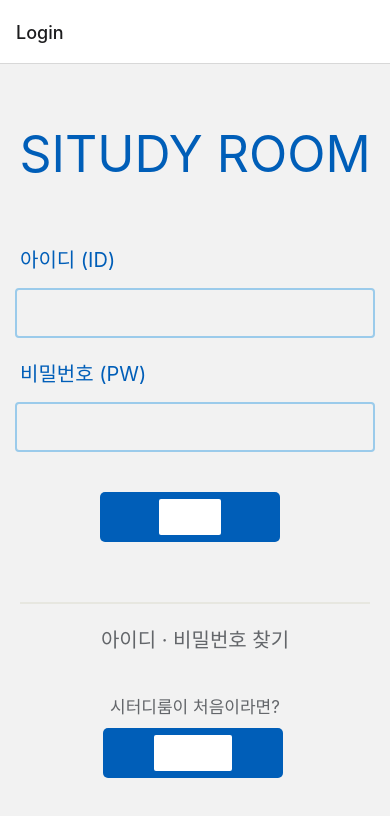
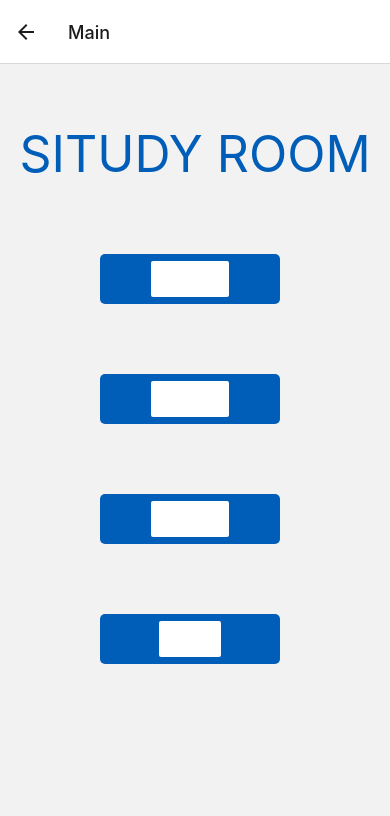
Before and after one commit to soonga00/situdyroom, a React Native app: screen /Main in a window 390 px wide. Shown: the top 816 px of the page. Built offline with nearby package versions, Linux system fonts and the light colour scheme.

Commit message:
finished until main

```diff
--- a/App.js
+++ b/App.js
@@ -4,8 +4,11 @@ import { createNativeStackNavigator } from '@react-navigation/native-stack';
 import LoginScreen from './screens/LoginScreen';
 import Register1Screen from "./screens/Register1Screen";
 import Register2Screen from "./screens/Register2Screen";
+import Register3Screen from "./screens/Register3Screen";
 import FindIDScreen from "./screens/FindIDScreen";
 import FindPWScreen from "./screens/FindPWScreen";
+import CertifyLoadingScreen from "./screens/CertifyLoadingScreen";
+import MainScreen from "./screens/MainScreen";
 
 const Stack = createNativeStackNavigator();
 
@@ -15,8 +18,11 @@ function App() {
       <Stack.Screen name="Login" component={LoginScreen} />
       <Stack.Screen name="Register1" component={Register1Screen} />
       <Stack.Screen name="Register2" component={Register2Screen} />
+      <Stack.Screen name="Register3" component={Register3Screen} />
       <Stack.Screen name="Find ID" component={FindIDScreen} />
       <Stack.Screen name="Find PW" component={FindPWScreen} />
+      <Stack.Screen name="Certify Loading" component={CertifyLoadingScreen} />
+      <Stack.Screen name="Main" component={MainScreen} />
     </Stack.Navigator>
   </NavigationContainer>
 }
--- a/package.json
+++ b/package.json
@@ -13,9 +13,11 @@
     "@react-navigation/native-stack": "^6.9.1",
     "expo": "~46.0.16",
     "expo-checkbox": "^2.2.0",
+    "expo-image-picker": "~13.3.1",
     "expo-status-bar": "~1.4.0",
     "react": "18.0.0",
     "react-native": "0.69.6",
+    "react-native-image-picker": "^4.10.1",
     "react-native-safe-area-context": "^4.4.1",
     "react-native-screens": "^3.18.2"
   },
--- a/screens/CertifyLoadingScreen.js
+++ b/screens/CertifyLoadingScreen.js
@@ -0,0 +1,44 @@
+import { StyleSheet, Text, SafeAreaView, } from 'react-native'
+import React from 'react'
+import Color from '../colors/uosColors';
+function CertifyLoadingScreen() {
+    return (
+        <SafeAreaView>
+            <Text style={styles.titleStyle}>SITUDY ROOM</Text>
+            <Text style={styles.textStyle1}>학생증을 인증하는 데</Text>
+            <Text style={styles.textStyle2}>약 3 ~ 4일 소요됩니다.</Text>
+        </SafeAreaView>
+    )
+}
+
+const styles = StyleSheet.create({
+    /* 제목 */
+    titleStyle: {
+        color: Color.blue,
+        marginTop: 60,
+        fontSize: 50,
+        fontStyle: 'bold',
+        alignContent: 'center',
+        textAlign: 'center',
+    },
+    textStyle1: {
+        color: Color.gray,
+        marginTop: 200,
+        fontSize: 30,
+        fontStyle: 'bold',
+        alignContent: 'center',
+        textAlign: 'center',
+    },
+    textStyle2: {
+        color: Color.gray,
+        marginTop: 10,
+        fontSize: 30,
+        fontStyle: 'bold',
+        alignContent: 'center',
+        textAlign: 'center',
+    },
+
+
+});
+
+export default CertifyLoadingScreen;
--- a/screens/LoginScreen.js
+++ b/screens/LoginScreen.js
@@ -1,6 +1,7 @@
 import React, { useState } from "react";
 import { SafeAreaView, Text, StyleSheet, View, Button, TextInput, TouchableOpacity, Alert } from 'react-native';
 import Color from '../colors/uosColors';
+import Main from './MainScreen';
 
 function LoginScreen({ navigation }) {
     const [ID, setID] = useState('')
@@ -11,6 +12,7 @@ function LoginScreen({ navigation }) {
             Alert.alert("아이디가 올바르지 않습니다.")
         else if (PW == '')
             Alert.alert("비밀번호가 올바르지 않습니다.")
+        navigation.navigate('Main')
     }
     const onPressFind = () => {
         navigation.navigate('Find ID')
--- /dev/null
+++ b/screens/MainScreen.js
@@ -0,0 +1,82 @@
+import { StyleSheet, Text, SafeAreaView, TouchableOpacity, Button } from 'react-native'
+import React from 'react'
+import Color from '../colors/uosColors';
+
+function MainScreen({ navigation }) {
+
+    const onPressReserv = () => {
+
+    }
+    const onPressCheckReserv = () => {
+
+    }
+    const onPressEnter = () => {
+
+    }
+    const onPressBoard = () => {
+
+    }
+
+    return (
+        <SafeAreaView>
+            <Text style={styles.titleStyle}>SITUDY ROOM</Text>
+            <TouchableOpacity style={styles.buttonStyle} onPress={onPressReserv}>
+                <Button
+                    onPress={onPressReserv}
+                    title={'예 약 하 기'}
+                    color={'white'}
+                    fontSize={30}
+                />
+            </TouchableOpacity>
+            <TouchableOpacity style={styles.buttonStyle} onPress={onPressCheckReserv}>
+                <Button
+                    onPress={onPressCheckReserv}
+                    title={'예 약 확 인'}
+                    color={'white'}
+                    fontSize={30}
+                />
+            </TouchableOpacity>
+            <TouchableOpacity style={styles.buttonStyle} onPress={onPressEnter}>
+                <Button
+                    onPress={onPressEnter}
+                    title={'입 실 신 청'}
+                    color={'white'}
+                    fontSize={30}
+                />
+            </TouchableOpacity>
+            <TouchableOpacity style={styles.buttonStyle} onPress={onPressBoard}>
+                <Button
+                    onPress={onPressBoard}
+                    title={'게 시 판'}
+                    color={'white'}
+                    fontSize={30}
+                />
+            </TouchableOpacity>
+        </SafeAreaView>
+    )
+}
+
+const styles = StyleSheet.create({
+    /* 제목 */
+    titleStyle: {
+        color: Color.blue,
+        marginTop: 60,
+        fontSize: 50,
+        fontStyle: 'bold',
+        alignContent: 'center',
+        textAlign: 'center',
+    },
+    /* 버튼 */
+    buttonStyle: {
+        alignItems: 'center',
+        justifyContent: 'center',
+        marginTop: 70,
+        marginHorizontal: 100,
+        width: 180,
+        height: 50,
+        backgroundColor: Color.blue,
+        borderRadius: 5
+    },
+});
+
+export default MainScreen;
--- a/screens/Register1Screen.js
+++ b/screens/Register1Screen.js
@@ -3,7 +3,7 @@ import CheckBox from 'expo-checkbox';
 import React, { useState } from "react";
 import Color from '../colors/uosColors';
 
-function Register1Screen(navigation) {
+function Register1Screen({ navigation }) {
     const [name, setName] = useState('')
     const [classNum, setClassNum] = useState(0)
     const [phoneNum, setPhoneNum] = useState(0)
@@ -19,7 +19,7 @@ function Register1Screen(navigation) {
         else if (toggleCheckBox == false)
             Alert.alert("개인정보 수집, 이용 동의를 눌러주세요.")
         else
-            navigation.navigation.navigate('Register2')
+            navigation.navigate('Register2')
 
     }
     return (
--- a/screens/Register2Screen.js
+++ b/screens/Register2Screen.js
@@ -2,7 +2,7 @@ import { SafeAreaView, Text, StyleSheet, View, Button, Alert, TextInput, Touchab
 import React, { useState } from "react";
 import Color from '../colors/uosColors';
 
-function Register2Screen(navigation) {
+function Register2Screen({ navigation }) {
     const [ID, setID] = useState('')
     const [PW, setPW] = useState('')
     const [PW2, setPW2] = useState('')
@@ -14,6 +14,8 @@ function Register2Screen(navigation) {
             Alert.alert("비밀번호가 올바르지 않습니다.")
         else if (PW != PW2)
             Alert.alert("비밀번호를 다시 확인하세요")
+        else
+            navigation.navigate('Register3')
 
 
     }
--- /dev/null
+++ b/screens/Register3Screen.js
@@ -0,0 +1,114 @@
+import {
+    Text,
+    SafeAreaView,
+    TouchableOpacity,
+    StyleSheet,
+    Button,
+    ActionSheetIOS,
+} from 'react-native'
+import * as ImagePicker from 'expo-image-picker';
+import React from 'react'
+import Color from '../colors/uosColors';
+import { useState } from 'react';
+
+
+
+
+
+
+function Register3Screen({ navigation }) {
+
+    const [imageUrl, setImageUrl] = useState('');
+
+
+    const onLaunchCamera = async () => {
+        const status = ImagePicker.requestCameraPermissionsAsync();
+        if (status.granted === false) {
+            alert('카메라 접근 허용이 필요합니다')
+        } else {
+            const result = await ImagePicker.launchCameraAsync({
+                mediaTypes: ImagePicker.MediaTypeOptions.Images,
+                allowsEditing: true,
+
+            });
+            if (result.cancelled) {
+                return null;
+            }
+            console.log(result);
+            setImageUrl(result.uri);
+            navigation.navigate('Certify Loading')
+        }
+    };
+
+    const onLaunchImageLibrary = async () => {
+        const result = await ImagePicker.launchImageLibraryAsync({
+            mediaTypes: ImagePicker.MediaTypeOptions.Images,
+            allowsEditing: true,
+        });
+        if (result.cancelled) {
+            return null;
+        }
+        console.log(result);
+        setImageUrl(result.uri);
+        navigation.navigate('Certify Loading')
+    };
+    const onPress = () => {
+        ActionSheetIOS.showActionSheetWithOptions(
+            {
+                title: '사진 업로드',
+                options: ['카메라로 촬영하기', '사진 선택하기', '취소'],
+                cancelButtonIndex: 2,
+            },
+            (buttonIndex) => {
+                if (buttonIndex === 0) {
+                    onLaunchCamera();
+                } else if (buttonIndex === 1) {
+                    onLaunchImageLibrary();
+                }
+            },
+        );
+    };
+
+    return (
+        <SafeAreaView>
+            <Text style={styles.titleStyle}>SITUDY ROOM</Text>
+            <TouchableOpacity
+                style={styles.buttonStyle}
+                onPress={onPress}
+            >
+                <Button
+                    title={'학생증 등록하기'}
+                    color={'white'}
+                    fontSize={30}
+                    onPress={onPress}
+                />
+            </TouchableOpacity>
+        </SafeAreaView>
+    );
+}
+
+const styles = StyleSheet.create({
+    /* 제목 */
+    titleStyle: {
+        color: Color.blue,
+        marginTop: 60,
+        fontSize: 50,
+        fontStyle: 'bold',
+        alignContent: 'center',
+        textAlign: 'center',
+    },
+
+    /* 버튼 */
+    buttonStyle: {
+        alignItems: 'center',
+        justifyContent: 'center',
+        marginTop: 220,
+        marginHorizontal: 105,
+        width: 180,
+        height: 50,
+        backgroundColor: Color.blue,
+        borderRadius: 5
+    }
+});
+
+export default Register3Screen;
```
Also changed, not shown: components/UploadModeModal.js (deleted, +0 -19 lines), screens/Main.js (deleted), 2 other files (tests, documents, lock files or other folders).
